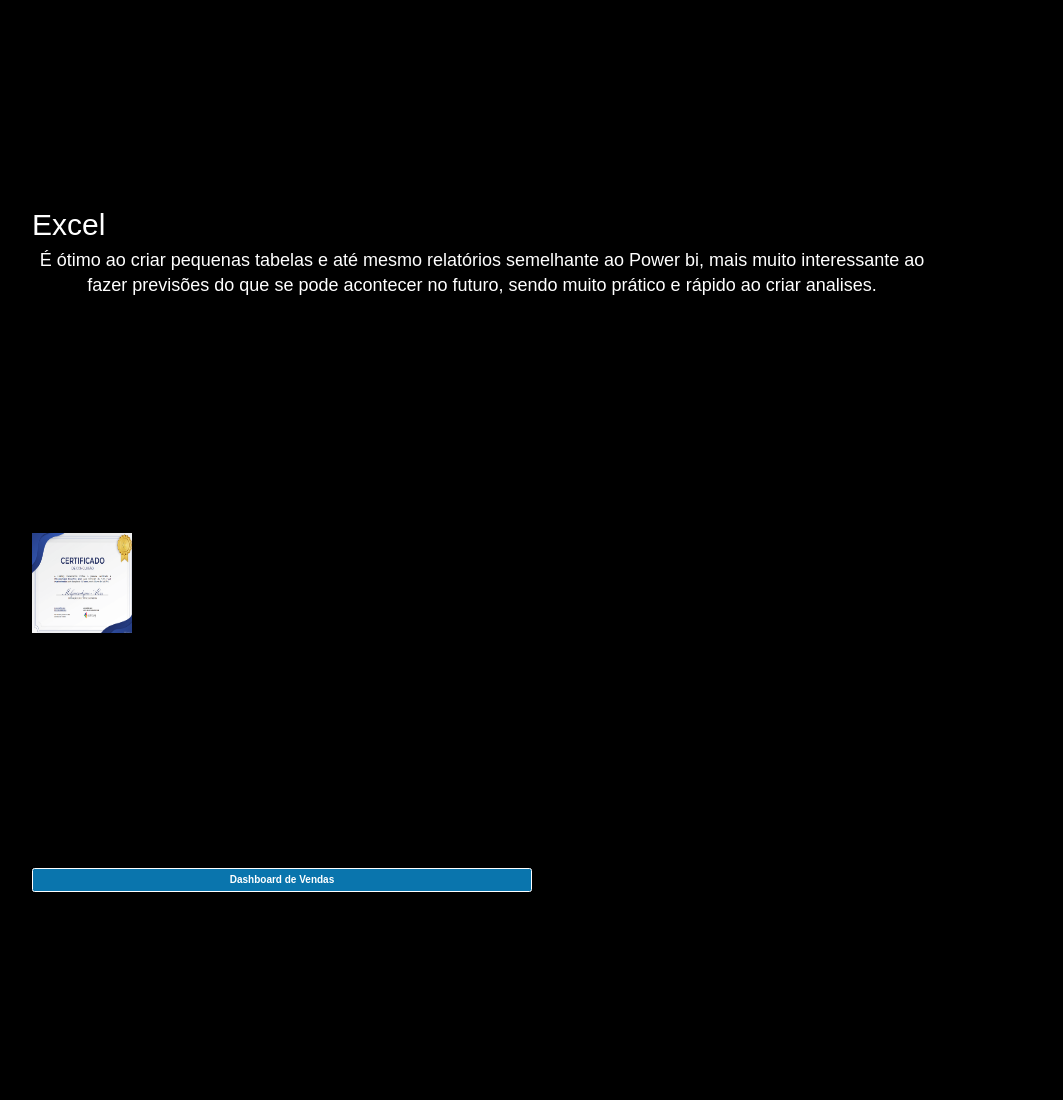
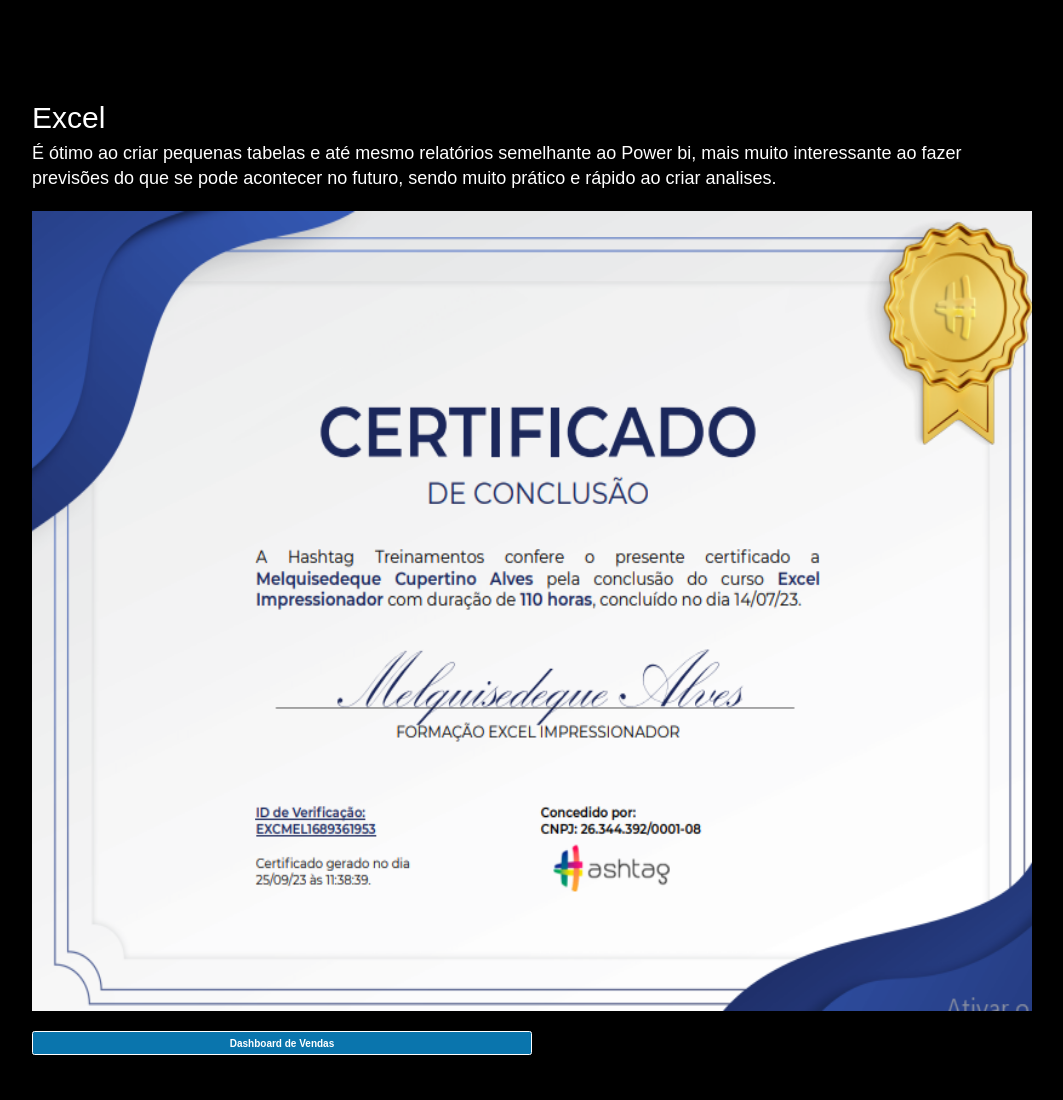
Before and after one commit to MelquiAlves2001/meucurriculo, a Flask app: page /excel in a window 1280 px wide. Shown: the part 78-1178 px from the top of the page, without its empty margins (108-1171 px from the left). Run offline with Flask 3, Linux system fonts and the light colour scheme.

Commit message:
update links

```diff
--- a/melqui/static/main.css
+++ b/melqui/static/main.css
@@ -65,13 +65,13 @@ nav {
     }
     & p {
         font-size: 1.8rem;
-        text-align: center;
+        text-align: left;
     }
 }
 
 img {
-    width: 10rem;
-    height: 10rem;
+    width: 100rem;
+    height: 80rem;
 }
 
 .botao {
```
